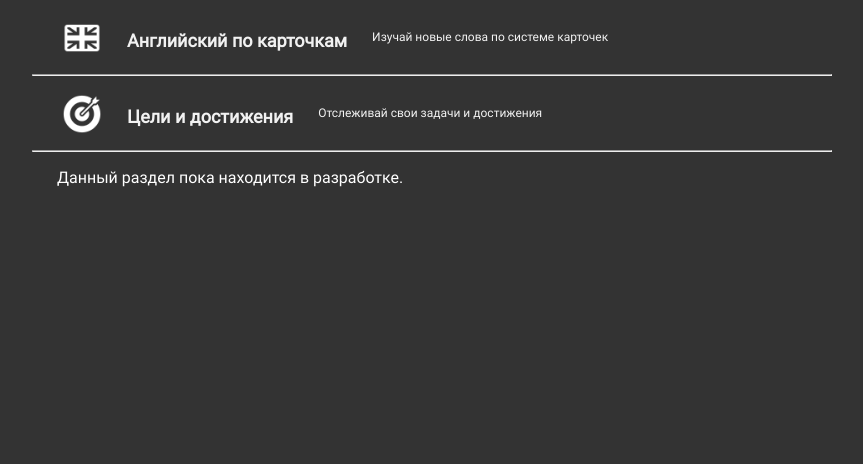
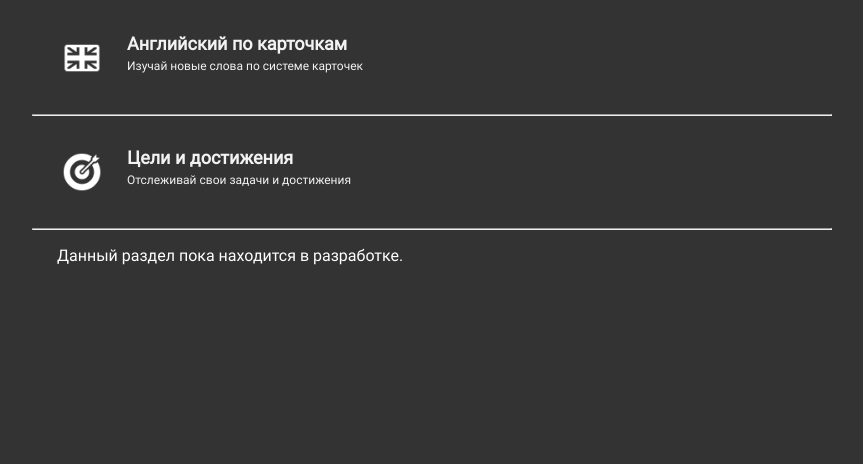
Before and after one commit to Metall011/DEED, a Django app: page / in a window 1280 px wide. Shown: the top 464 px of the page, without its empty margins (208-1071 px from the left). Run offline with Django 4.2, Linux system fonts and the light colour scheme.

Commit message:
настроенны стили для шаблона

```diff
--- a/main_deed/static/main_deed/css/styles.css
+++ b/main_deed/static/main_deed/css/styles.css
@@ -110,8 +110,6 @@
 .navbar img {
     width: 34px;
     height: 34px;
-    /*max-height: 34px;*/
-    /*max-width: 34px;*/
 }
 
 
@@ -146,14 +144,15 @@
 
 .apps {
     width: 100%;
+    padding-top: 10px;
 }
 
 .apps a {
-    display: block;
+    display: flex;
     margin-left: 20px;
     margin-right: 20px;
-    margin-top: 10px;
     align-content: center;
+    min-height: 80px;
 }
 
 .apps img {
@@ -165,12 +164,12 @@
 }
 
 .apps h2 {
-    float: left;
-    margin-top: auto;
-    margin-bottom: auto;
+    margin-bottom: 5px;
 }
 
-
+.apps p {
+    margin-top: 0;
+}
 
 
 
```
